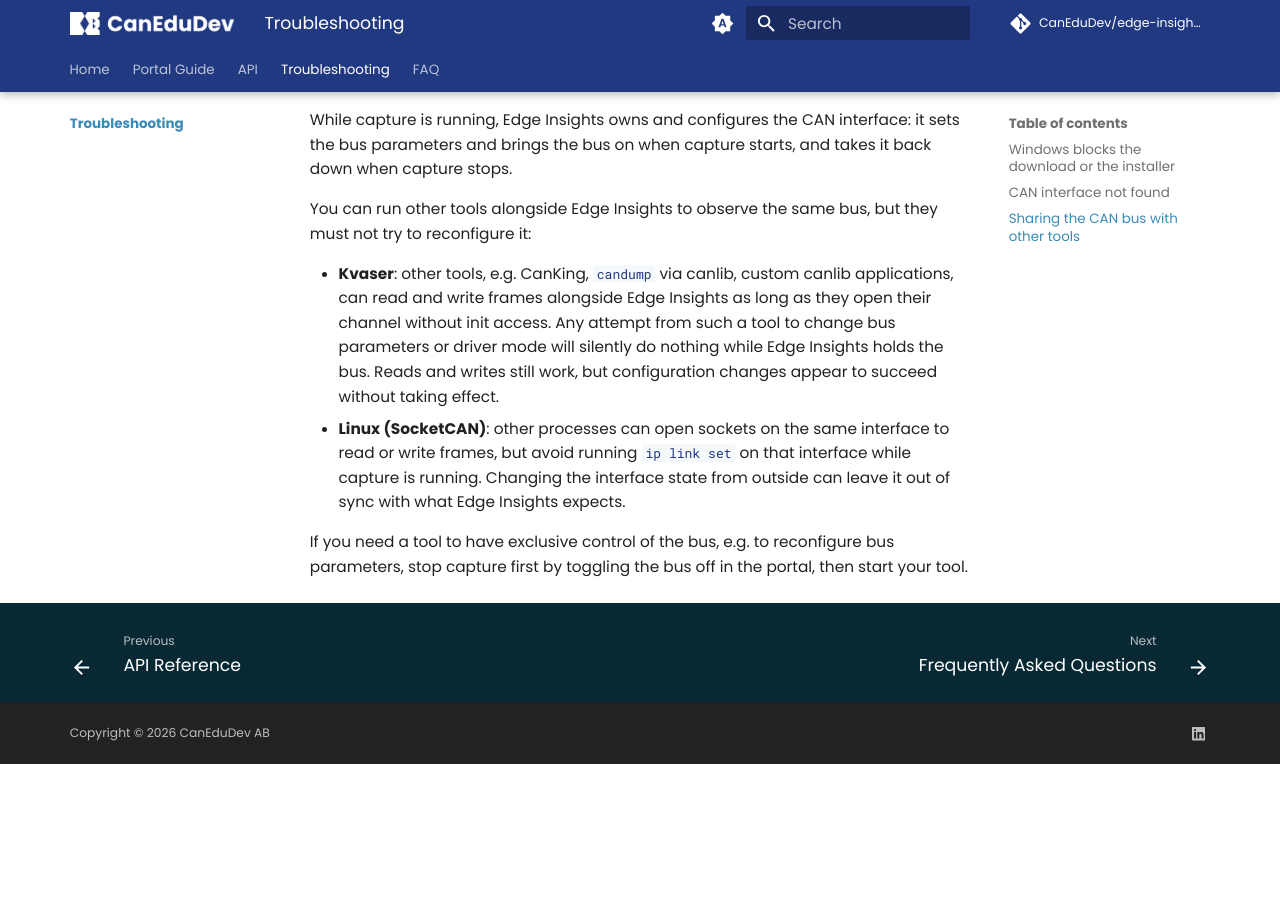
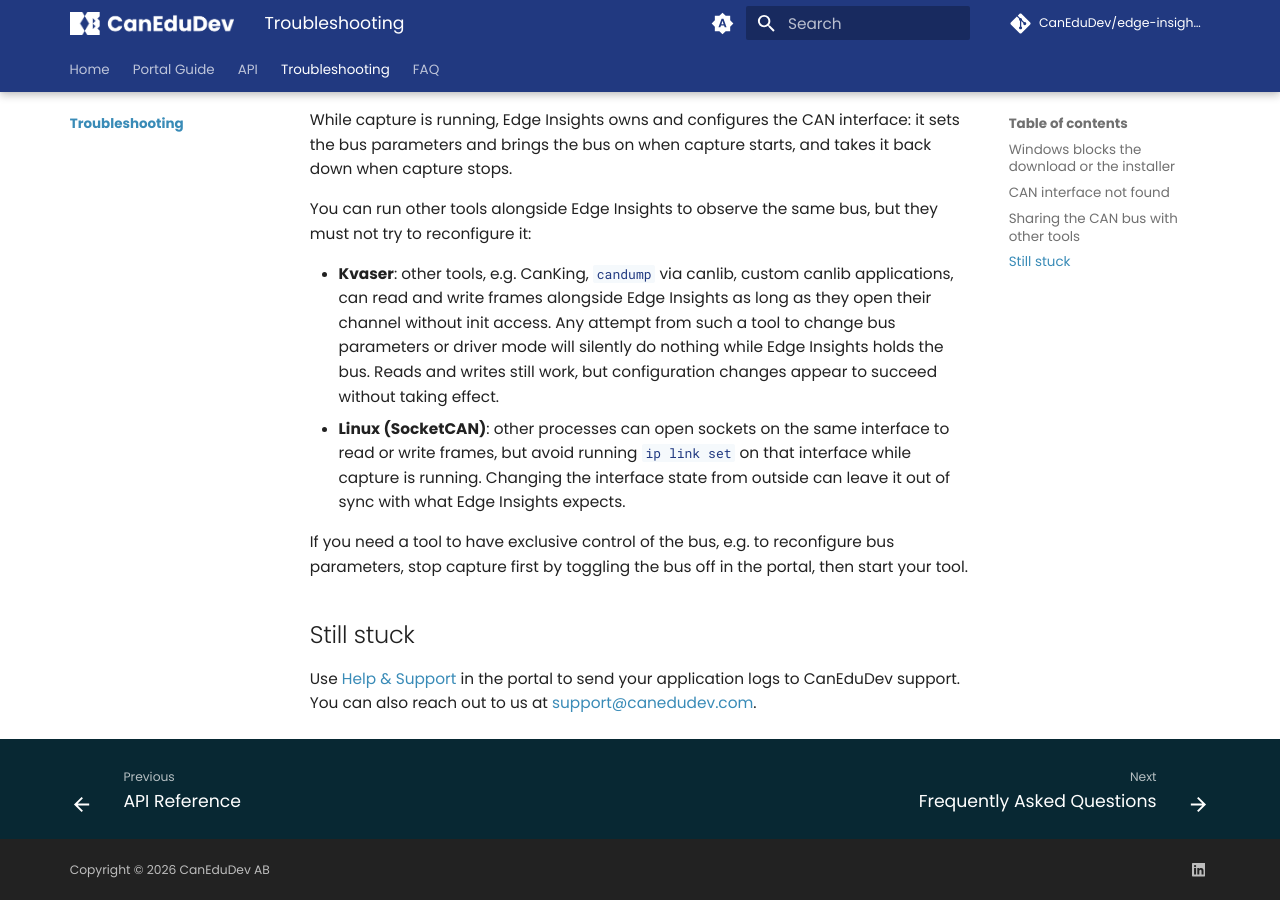
Before and after one commit to CanEduDev/edge-insights-docs, an MkDocs documentation site: the page built from docs/troubleshooting/index.md, in a window 1280 px wide and 900 px high, scrolled down 687 px. Built offline with MkDocs 1.6.1 and Material for MkDocs 9.7.7, drawn with Linux system fonts in a browser that asks for light colours; comment, search, counter and statistics services are not loaded; before the commit the page ends 1451 px from its top, so only the background shows below that.

Commit message:
Add Help & Support portal page
Document the in-portal Help & Support flow: open it from the sidebar,
download application logs, then contact support with a pre-filled email.
Notes that the logs are diagnostic output, not recorded CAN data, and that
the email includes the version and browser.

- New docs/portal/support.md with a modal screenshot, added to the Portal
  Guide nav.
- Cross-link from Troubleshooting ("Still stuck").
- Update portal nav screenshot

Documents the feature added in edge-insights (Help & Support modal).

Co-Authored-By: Claude Opus 4.8 <noreply@anthropic.com>
Claude-Session: https://claude.ai/code/session_01V9BcnBaQZ7WYB53QrsnyPE

```diff
--- a/docs/troubleshooting/index.md
+++ b/docs/troubleshooting/index.md
@@ -52,3 +52,9 @@ but they must not try to reconfigure it:
 If you need a tool to have exclusive control of the bus, e.g. to
 reconfigure bus parameters, stop capture first by toggling the bus off in
 the portal, then start your tool.
+
+## Still stuck
+
+Use [Help & Support](../portal/support.md) in the portal to send your
+application logs to CanEduDev support. You can also reach out to us at
+[support@canedudev.com](mailto:support@canedudev.com).
--- a/mkdocs.yaml
+++ b/mkdocs.yaml
@@ -113,6 +113,7 @@ nav:
       - portal/dashboards.md
       - portal/import-log.md
       - portal/export-log.md
+      - portal/support.md
   - API:
       - api/index.md
       - api/reference.md
```
Also changed, not shown: docs/portal/index.md (+3 -0 lines), docs/portal/support.md (added, +11 -0 lines), docs/images/portal/home/sidebar.png, docs/images/portal/support/modal.png (added).
